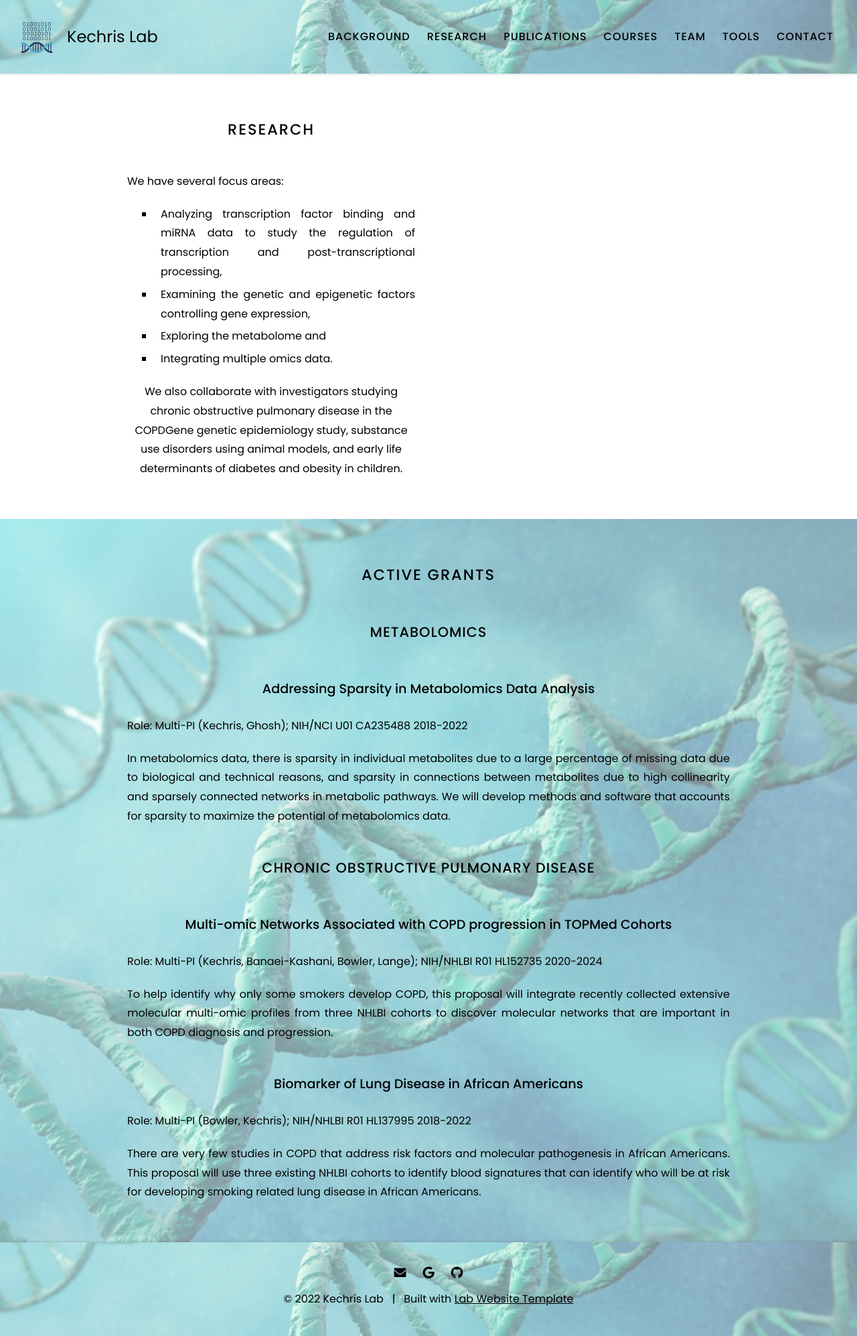
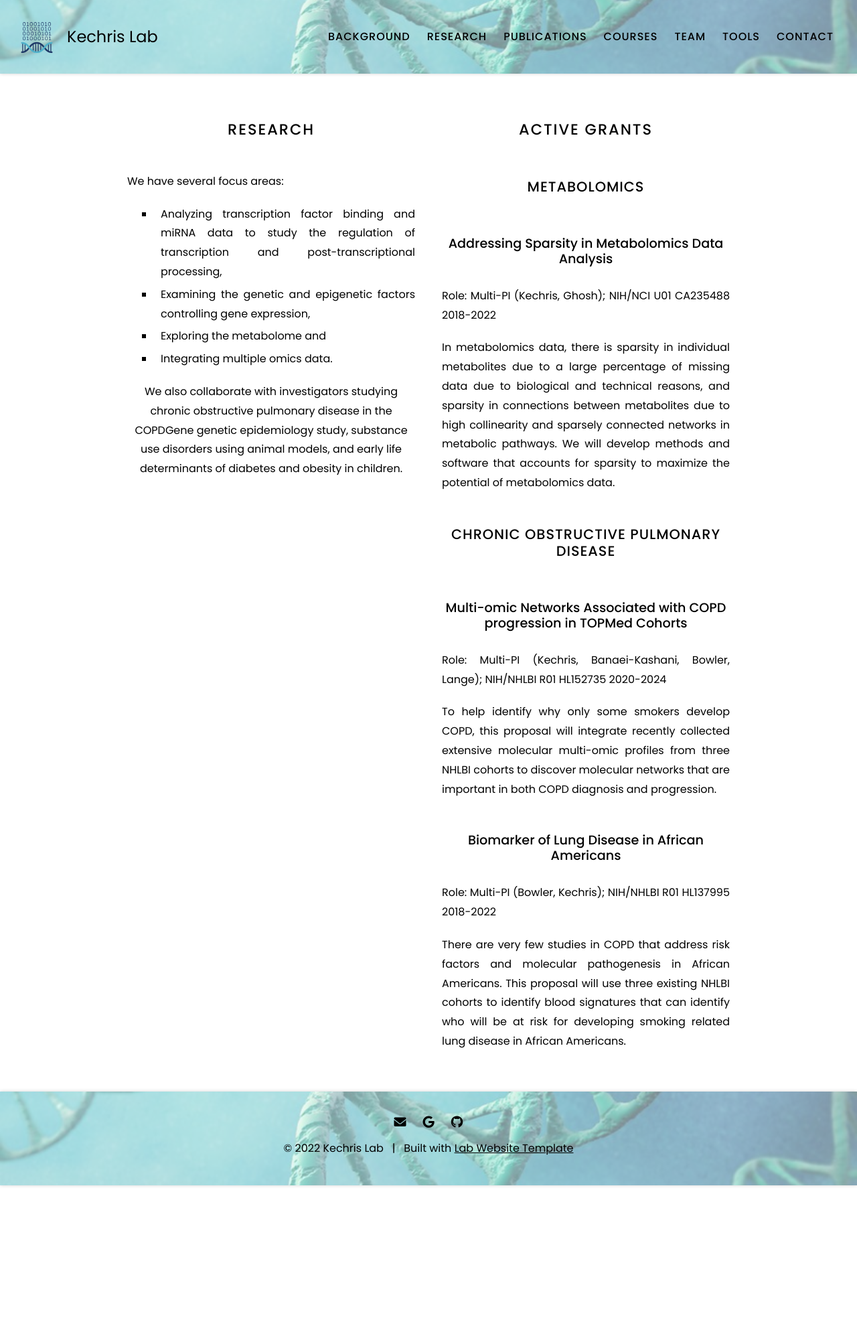
Before and after one commit to KechrisLab/kechrislab.github.io, a Jekyll site: the page built from grants/index.md, in a window 1280 px wide. Shown: the whole page at 67% size. Built offline with Jekyll 4.4.1, drawn with Linux system fonts in a browser that asks for light colours; after the commit the page ends 1770 px from its top, so only the background shows below that.

Commit message:
Update index.md

```diff
--- a/grants/index.md
+++ b/grants/index.md
@@ -19,8 +19,6 @@ We have several focus areas:
 disease in the COPDGene genetic epidemiology study, substance use disorders using animal models, and early life
 determinants of diabetes and obesity in children.
 {:.center}
-
-{% include section.html background="images/dna-ancestry_2502064k.jpg" %}
 {% endcapture %}
 
 {% capture col2 %}
```
